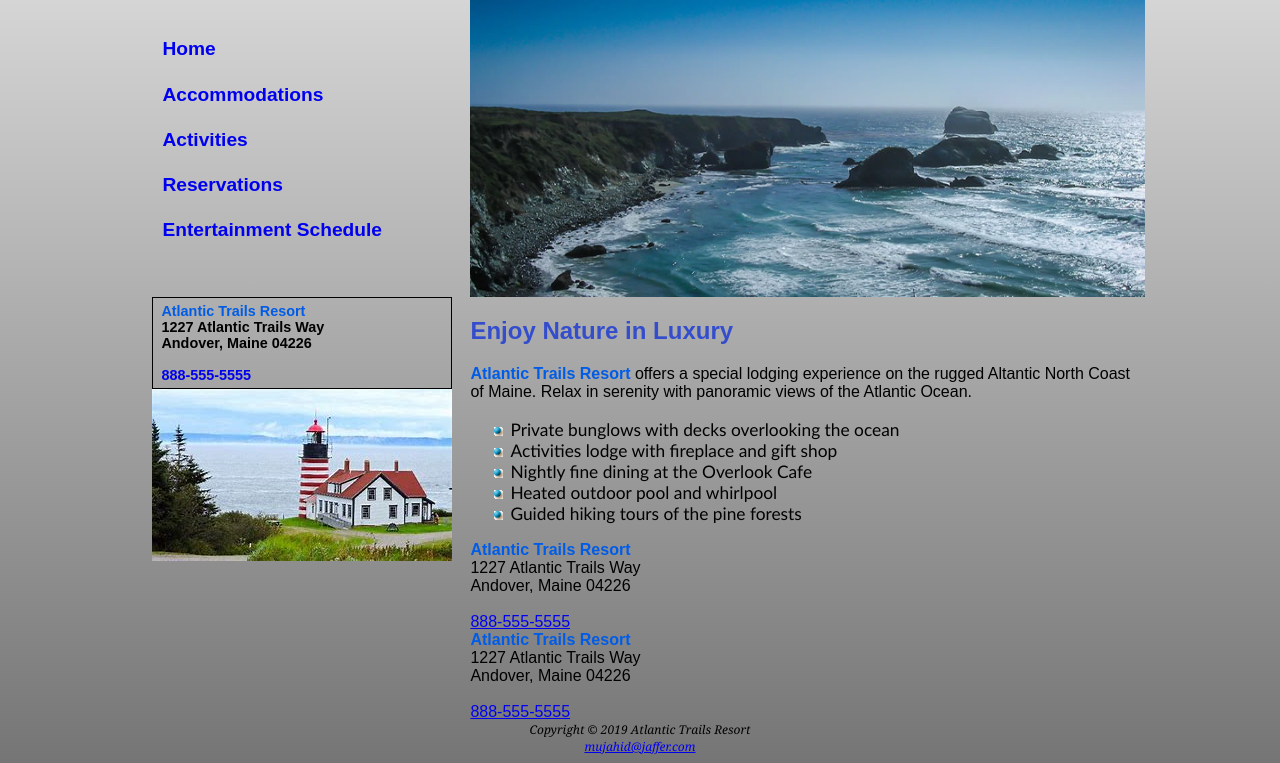
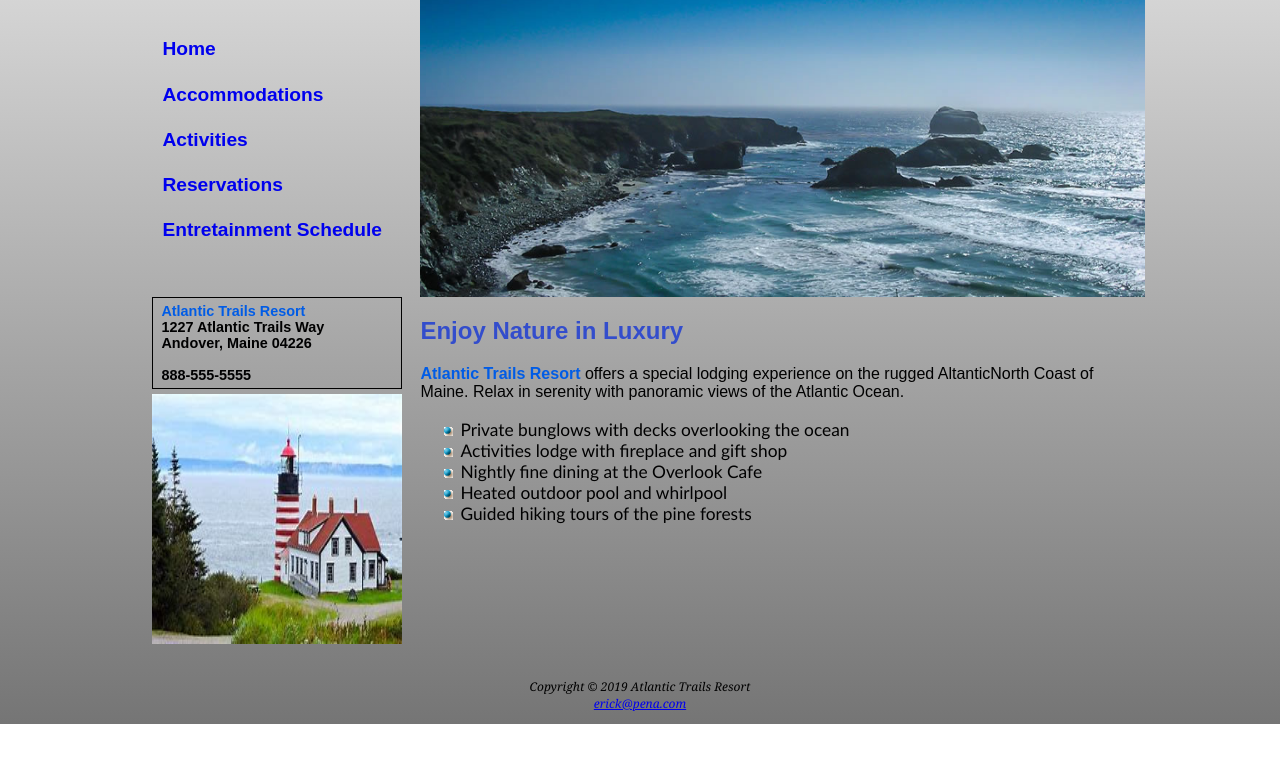
Before and after one commit to mujahidrj/Atlantic-Trails-Resort, a plain HTML site: page index.html in a window 1280 px wide. Shown: the part 88-851 px from the top of the page. After the commit the page ends 812 px from the top, so only its background shows below. Drawn offline with Linux system fonts and the light colour scheme.

Commit message:
Update index.html

```diff
--- a/index.html
+++ b/index.html
@@ -1,73 +1,60 @@
 <!DOCTYPE html>
-<html lang="en-US">
+<html lang="en">
 <head>
   <meta charset="utf-8">
+  <meta name="viewport" content="width=device-width, initial-scale=1.0">
   <title> Atlantic Trails Resort </title>
-    <link rel=stylesheet type="text/css" href="css/atlantic.css" />
-    <link rel="icon" href="../images/favicon.ico" type="image/x-icon">
+  <link rel="stylesheet" href="CSS/atlantic.css">
+  <link rel="icon" href="images/favicon.ico" type="image/x-icon">
 </head>
-
 <body>
   <div id="wrapper">
     <header>
-            <h1> Atlantic Trails Resort </h1>
+      <h1>Atlantic Trails Resort</h1>
     </header>
-
     <nav>
       <ul>
         <li><a href="index.html">Home</a></li>
         <li><a href="accommodations.html">Accommodations</a></li>
         <li><a href="activities.html">Activities</a></li>
         <li><a href="reservations.html">Reservations</a></li>
-                <li><a href=#>Entertainment Schedule</a></li>
+        <li><a href="#">Entretainment&nbsp;Schedule</a></li>
       </ul>
-
       <div id="contact">
-                <span class="resort"> Atlantic Trails Resort </span> <br>
-                1227 Atlantic Trails Way <br>
-                Andover, Maine 04226 <br> <br>
-                <a href="tel:888-555-5555">888-555-5555</a> <br>
+        <span class="resort">Atlantic Trails Resort</span><br/>
+        1227 Atlantic Trails Way<br/>
+        Andover, Maine 04226<br/><br/>
+        888-555-5555
       </div>
-            <img src="../images/lighthouse1.jpg" alt="lighthouse image">
+      <img src="images/lighthouse1.jpg" style="margin-top: 5px;" height="250" width="250" alt="lighthouse sample image"/>
     </nav>
-
     <main>
       <div id="indexpage-mainimage"></div>
-            <h2> Enjoy Nature in Luxury </h2>
-
+      <h2>Enjoy Nature in Luxury</h2>
       <p>
-                <span class="resort"> Atlantic Trails Resort </span> offers a special lodging experience on the rugged Altantic
-                North Coast of Maine. Relax in serenity with panoramic views of the Atlantic Ocean.
+        <span class="resort">Atlantic Trails Resort</span> offers a special lodging experience on the rugged AltanticNorth
+        Coast of Maine. Relax in serenity with panoramic views of the Atlantic Ocean.
       </p>
-
       <ul>
-                <li> Private bunglows with decks overlooking the ocean </li>
-                <li> Activities lodge with fireplace and gift shop </li>
-                <li> Nightly fine dining at the Overlook Cafe </li>
-                <li> Heated outdoor pool and whirlpool </li>
-                <li> Guided hiking tours of the pine forests </li>
+        <li>Private bunglows with decks overlooking the ocean</li>
+        <li>Activities lodge with fireplace and gift shop</li>
+        <li>Nightly fine dining at the Overlook Cafe</li>
+        <li>Heated outdoor pool and whirlpool</li>
+        <li>Guided hiking tours of the pine forests</li>
       </ul>
-
-            <div id="contact-tablet">
-                <span class="resort"> Atlantic Trails Resort </span> <br>
-                1227 Atlantic Trails Way <br>
-                Andover, Maine 04226 <br> <br>
-                <a href="tel:888-555-5555">888-555-5555</a> <br>
+    </main>
+    <footer>
+      <div id="contact-resize">
+        <span class="resort">Atlantic Trails Resort</span><br/>
+        1227 Atlantic Trails Way<br/>
+        Andover, Maine 04226<br/><br/>
+        <a href="tel:888-555-5555">888-555-5555</a>
       </div>
-
-            <div id="contact-mobile">
-                <span class="resort"> Atlantic Trails Resort </span> <br>
-                1227 Atlantic Trails Way <br>
-                Andover, Maine 04226 <br> <br>
-                <a href="tel:888-555-5555">888-555-5555</a> <br>
-            </div>
-        </main>
-
-        <footer>
-            Copyright &copy; 2019 Atlantic Trails Resort <br>
-            <a href="mailto:mujahid@jaffer.com">mujahid@jaffer.com</a>
+      <p>
+        Copyright &copy; 2019 Atlantic Trails Resort<br/>
+        <a href="#">erick@pena.com</a>
+      </p>
     </footer>
-
   </div>
 </body>
 </html>
```
Lines whose indentation alone changed are shown as unchanged.
